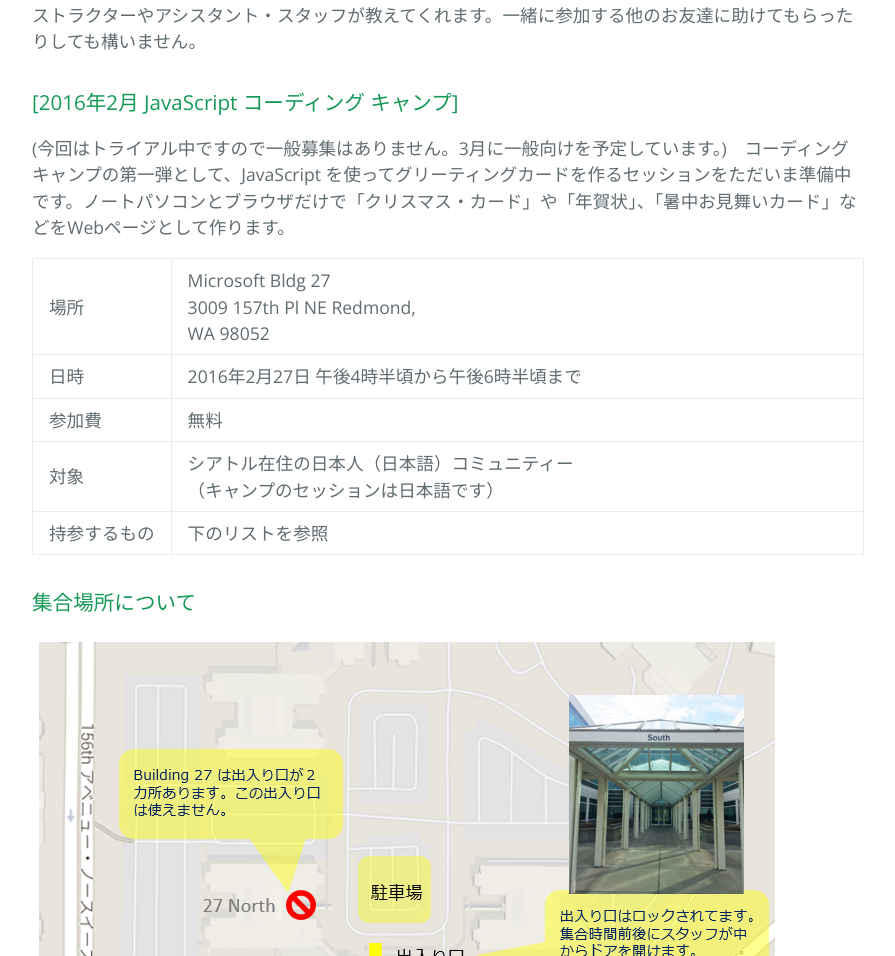
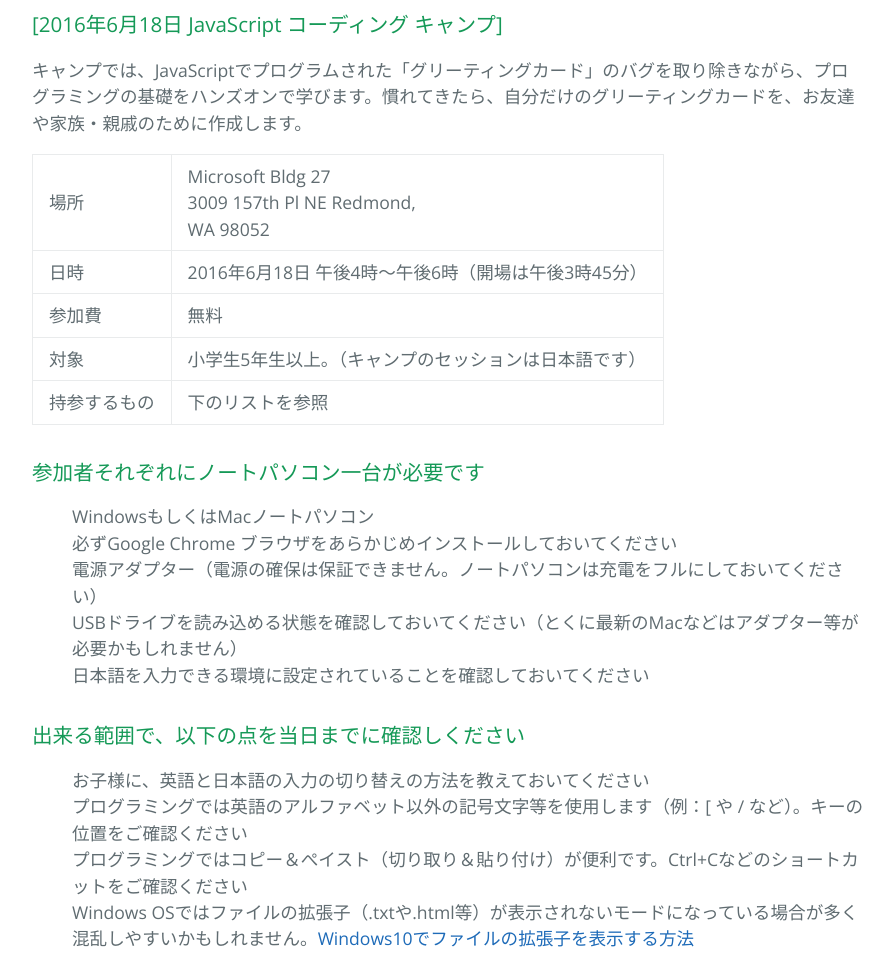
Before and after one commit to SIJP-ORG/codingcamp, a plain HTML site: page index.html in a window 1280 px wide. Shown: the part 800-1756 px from the top of the page, without its empty margins (192-1087 px from the left). Drawn offline with nearby package versions, Linux system fonts and the light colour scheme.

Commit message:
Update index.html

```diff
--- a/index.html
+++ b/index.html
@@ -11,8 +11,8 @@
   </head>
   <body>
     <section class="page-header">
-      <h1 class="project-name">Seattle IT Japanese Professional コーディング キャンプ</h1>
-      <h2 class="project-tagline">IT プログラミング　コーディング　IoT</h2>
+      <h1 class="project-name">SIJP コーディング キャンプ</h1>
+      <h2 class="project-tagline">JavaScript編</h2>
       <a href="https://github.com/SIJP-ORG/codingcamp" class="btn">教材</a>
       <a href="https://sijp.org/" class="btn">SIJP.ORG</a>
     </section>
@@ -29,39 +29,47 @@
 <p>セッションは「キャンプ」と呼び、あえて「クラス」とは呼びません。参加している人たち全員で協力しあいながら、プログラミングやコーディングを体験します。分からないことや困ったことがあれば、インストラクターやアシスタント・スタッフが教えてくれます。一緒に参加する他のお友達に助けてもらったりしても構いません。</p>
 
 <h3>
-<a id="creating-pages-manually" class="anchor" href="#creating-pages-manually" aria-hidden="true"><span aria-hidden="true" class="octicon octicon-link"></span></a>[2016年2月 JavaScript コーディング キャンプ]</h3>
+<a id="creating-pages-manually" class="anchor" href="#creating-pages-manually" aria-hidden="true"><span aria-hidden="true" class="octicon octicon-link"></span></a>[2016年6月18日 JavaScript コーディング キャンプ]</h3>
 
-<p>(今回はトライアル中ですので一般募集はありません。3月に一般向けを予定しています。)　コーディングキャンプの第一弾として、JavaScript を使ってグリーティングカードを作るセッションをただいま準備中です。ノートパソコンとブラウザだけで「クリスマス・カード」や「年賀状」、「暑中お見舞いカード」などをWebページとして作ります。</p>
+<p>キャンプでは、JavaScriptでプログラムされた「グリーティングカード」のバグを取り除きながら、プログラミングの基礎をハンズオンで学びます。慣れてきたら、自分だけのグリーティングカードを、お友達や家族・親戚のために作成します。
+</p>
 
 <table>
   <tr>
     <td>場所</td><td>Microsoft Bldg 27<br/> 3009 157th Pl NE Redmond,<br/> WA 98052</td>
   </tr>
   <tr>
-    <td>日時</td><td>2016年2月27日 午後4時半頃から午後6時半頃まで</td></tr>
+    <td>日時</td><td>2016年6月18日 午後4時～午後6時（開場は午後3時45分）</td></tr>
   <tr>
     <td>参加費</td><td>無料</td>
   </tr>
   <tr>
-    <td>対象</td><td>シアトル在住の日本人（日本語）コミュニティー（キャンプのセッションは日本語です）</td>
+    <td>対象</td><td>小学生5年生以上。（キャンプのセッションは日本語です）</td>
   </tr>
   <tr>
     <td>持参するもの</td><td>下のリストを参照</td>
   </tr>
 </table>
 
+<h3>参加者それぞれにノートパソコン一台が必要です</h3>
+<ul style="list-style:none;">
+<li>WindowsもしくはMacノートパソコン</li>
+<li>必ずGoogle Chrome ブラウザをあらかじめインストールしておいてください</li>
+<li>電源アダプター（電源の確保は保証できません。ノートパソコンは充電をフルにしておいてください）</li>
+<li>USBドライブを読み込める状態を確認しておいてください（とくに最新のMacなどはアダプター等が必要かもしれません）</li>
+<li>日本語を入力できる環境に設定されていることを確認しておいてください</li>
+</ul>
+
+<h3>出来る範囲で、以下の点を当日までに確認しください</h3>
+<ul style="list-style:none;">
+<li>お子様に、英語と日本語の入力の切り替えの方法を教えておいてください</li>
+<li>プログラミングでは英語のアルファベット以外の記号文字等を使用します（例：[ や / など）。キーの位置をご確認ください</li>
+<li>プログラミングではコピー＆ぺイスト（切り取り＆貼り付け）が便利です。Ctrl+Cなどのショートカットをご確認ください</li>
+<li>Windows OSではファイルの拡張子（.txtや.html等）が表示されないモードになっている場合が多く混乱しやすいかもしれません。<a href="https://121ware.com/qasearch/1007/app/servlet/relatedqa?QID=017779">Windows10でファイルの拡張子を表示する方法</a></li>
+</ul>
+
 <h3>集合場所について</h3>
 <img src="bld27.png"><img>
-
-<h3>キャンプへ持参するもの・当日までに準備すること</h3>
-<ul style="list-style:none;">
-<li>ノートパソコン（PCもしくはMac）</li>
-<li>ノートパソコンには必ずあらかじめGoogle Chrome ブラウザをインストールしてください</li>
-<li>ノートパソコンの電源アダプター（電源の確保は保証できません。ノートパソコンは充電をフルにしておいてください）</li>
-<li>ノートパソコンはUSBドライブを読み込める状態にしてください（とくに最新のMacなどはアダプター等が必要かもしれません）</li>
-</ul>
-
-
 
       <footer class="site-footer">
         <span class="site-footer-owner"><a href="https://github.com/SIJP-ORG/codingcamp">Seattle IT コーディング キャンプ</a> is maintained by <a href="https://github.com/SIJP-ORG">SIJP-ORG</a>.</span>
```
